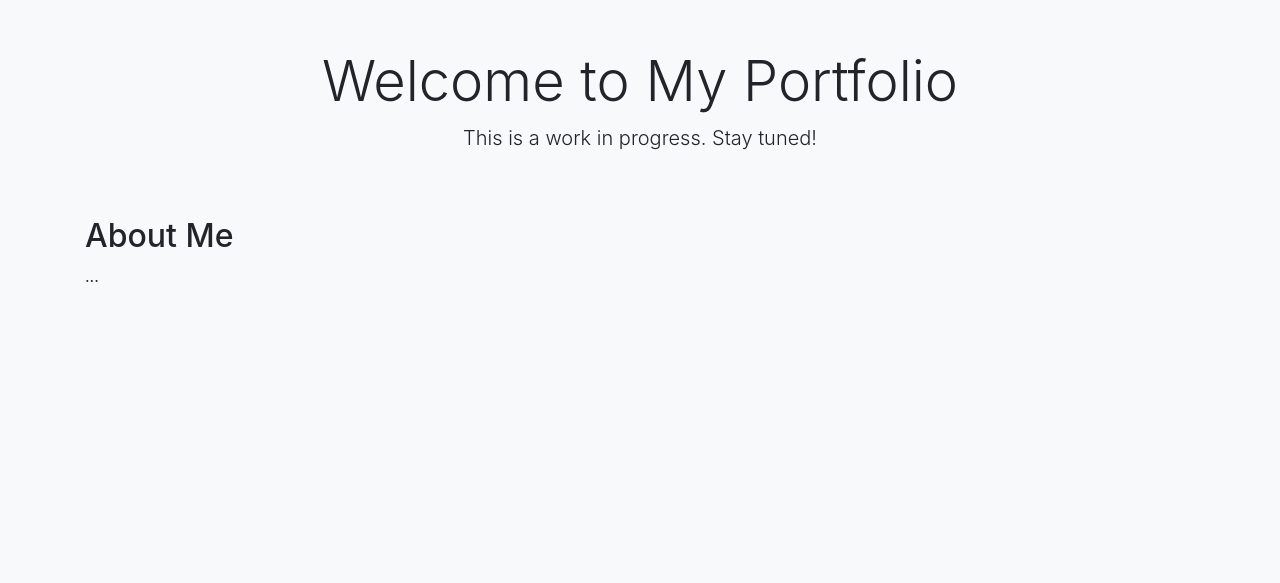
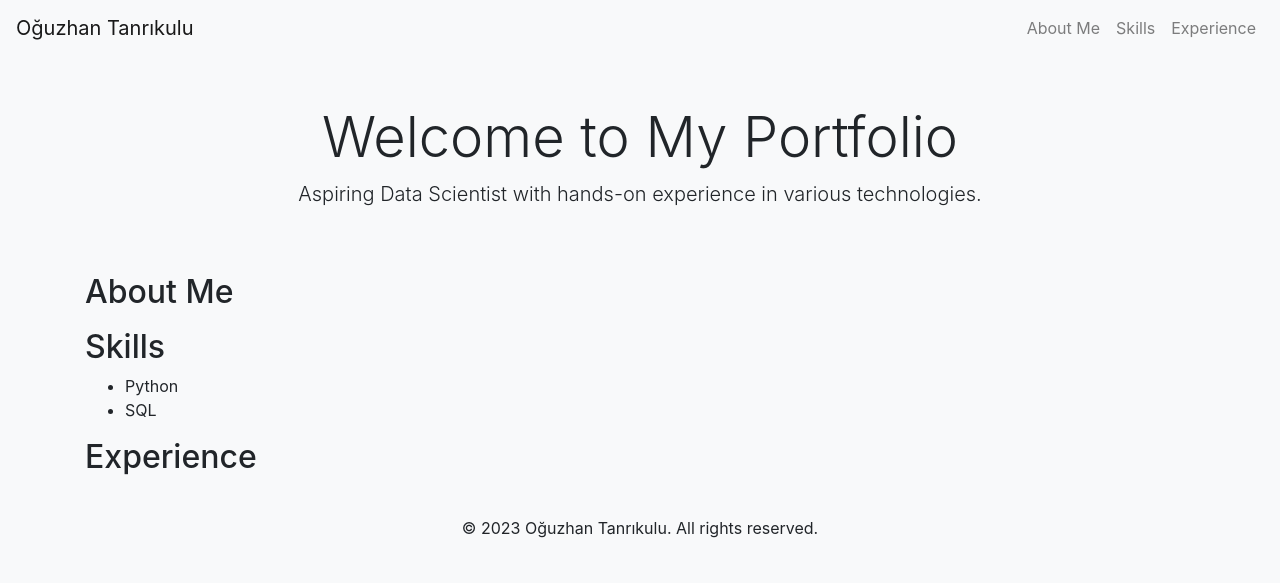
Before and after one commit to oguzhantanrikulu/oguzhantanrikulu.github.io, a plain HTML site: page index.html in a window 1280 px wide. Drawn offline with nearby package versions, Linux system fonts and the light colour scheme.

Commit message:
Updated index.html for portfolio

```diff
--- a/index.html
+++ b/index.html
@@ -1,5 +1,6 @@
 <!DOCTYPE html>
 <html lang="en">
+
 <head>
     <meta charset="UTF-8">
     <meta http-equiv="X-UA-Compatible" content="IE=edge">
@@ -10,17 +11,57 @@
     <script src="https://cdnjs.cloudflare.com/ajax/libs/popper.js/1.16.0/umd/popper.min.js"></script>
     <script src="https://maxcdn.bootstrapcdn.com/bootstrap/4.5.2/js/bootstrap.min.js"></script>
 </head>
+
 <body class="bg-light">
+    <nav class="navbar navbar-expand-lg navbar-light bg-light">
+        <a class="navbar-brand" href="#">Oğuzhan Tanrıkulu</a>
+        <!-- Add more navigation items here -->
+        <div class="collapse navbar-collapse" id="navbarNav">
+            <ul class="navbar-nav ml-auto">
+                <li class="nav-item">
+                    <a class="nav-link" href="#about">About Me</a>
+                </li>
+                <li class="nav-item">
+                    <a class="nav-link" href="#skills">Skills</a>
+                </li>
+                <li class="nav-item">
+                    <a class="nav-link" href="#experience">Experience</a>
+                </li>
+            </ul>
+        </div>
+    </nav>
+
     <header class="text-center py-5">
         <h1 class="display-4">Welcome to My Portfolio</h1>
-        <p class="lead">This is a work in progress. Stay tuned!</p>
+        <p class="lead">Aspiring Data Scientist with hands-on experience in various technologies.</p>
     </header>
 
-    <div class="container">
-        <h2>About Me</h2>
-        <p>...</p>
-        <!-- And so on for other sections -->
-    </div>
+    <main class="container">
+        <section id="about">
+            <h2>About Me</h2>
+            <p><!-- Your content here --></p>
+        </section>
+
+        <section id="skills">
+            <h2>Skills</h2>
+            <ul>
+                <li>Python</li>
+                <li>SQL</li>
+                <!-- Add more skills here -->
+            </ul>
+        </section>
+
+        <section id="experience">
+            <h2>Experience</h2>
+            <p><!-- Your content here --></p>
+        </section>
+
+        <!-- Add more sections like education, projects, etc. -->
+    </main>
+
+    <footer class="text-center py-4">
+        <p>&copy; 2023 Oğuzhan Tanrıkulu. All rights reserved.</p>
+    </footer>
 </body>
 
 </html>
```
